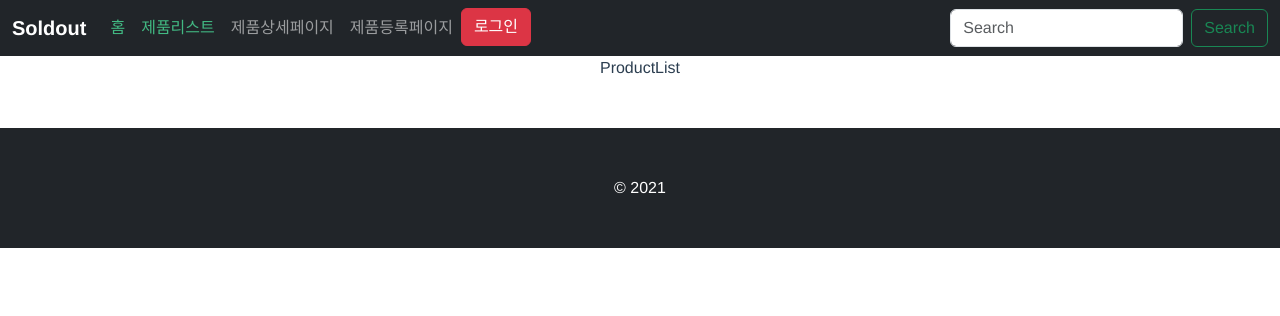
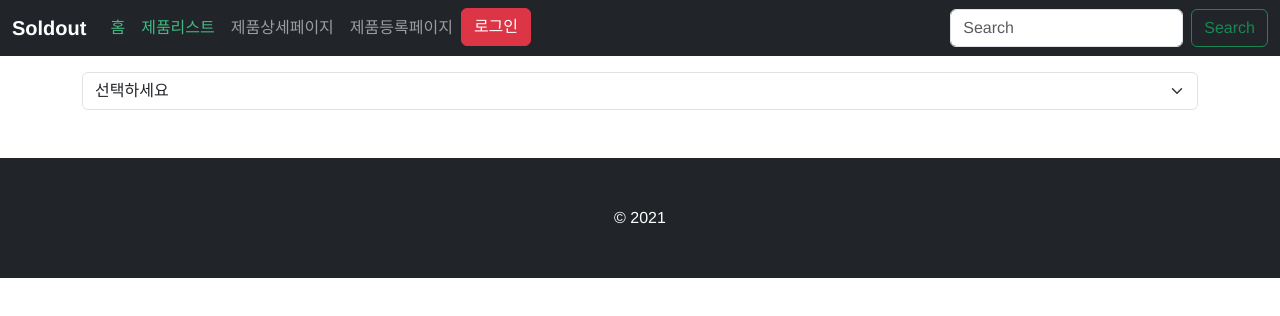
Before and after one commit to Namani31/vue-mini-shop, a Vue app: page / in a window 1280 px wide. Shown: the top 316 px of the page. Built offline with nearby package versions, Linux system fonts and the light colour scheme.

Commit message:
Feat: 카테고리 선택박스 생성

```diff
--- a/src/store.js
+++ b/src/store.js
@@ -9,7 +9,24 @@ const store = createStore({
         hardcodeUser: {
             username: 'admin',
             password: '1234',
-        }
+        },
+        productList: [
+            { id: 1, product_name: '게이밍 노트북', path: 'gaming-laptop.jpg', category1: '전자기기', category2: '노트북', category3: '게이밍', product_price: 1200000 },
+            { id: 2, product_name: '4K 모니터', path: '4k-monitor.jpg', category1: '전자기기', category2: '모니터', category3: '4K', product_price: 450000 },
+            { id: 3, product_name: '무선 마우스', path: 'wireless-mouse.jpg', category1: '전자기기', category2: 'PC용품', category3: '무선', product_price: 30000 },
+            { id: 4, product_name: '울트라북', path: 'ultrabook.jpg', category1: '전자기기', category2: '노트북', category3: '울트라북', product_price: 1500000 },
+            { id: 5, product_name: 'Curved 모니터', path: 'curved-monitor.jpg', category1: '전자기기', category2: '모니터', category3: 'Curved', product_price: 600000 },
+            { id: 6, product_name: '유선 키보드', path: 'wired-keyboard.jpg', category1: '전자기기', category2: 'PC용품', category3: '유선', product_price: 20000 },
+            { id: 7, product_name: '게이밍 마우스', path: 'gaming-mouse.jpg', category1: '전자기기', category2: 'PC용품', category3: '게이밍', product_price: 50000 },
+            { id: 8, product_name: '아이패드', path: 'ipad.jpg', category1: '전자기기', category2: '노트북', category3: '아이패드', product_price: 600000 },
+            { id: 9, product_name: 'HD 모니터', path: 'hd-monitor.jpg', category1: '전자기기', category2: '모니터', category3: 'HD', product_price: 300000 },
+            { id: 10, product_name: '무선 키보드', path: 'wireless-keyboard.jpg', category1: '전자기기', category2: 'PC용품', category3: '무선', product_price: 25000 },
+            { id: 11, product_name: '노트북 가방', path: 'laptop-bag.jpg', category1: '액세서리', category2: 'PC용품', category3: '노트북', product_price: 70000 },
+            { id: 12, product_name: '1080p 모니터', path: '1080p-monitor.jpg', category1: '전자기기', category2: '모니터', category3: '1080p', product_price: 400000 },
+            { id: 13, product_name: '모니터 스탠드', path: 'monitor-stand.jpg', category1: '액세서리', category2: 'PC용품', category3: '모니터', product_price: 35000 },
+            { id: 14, product_name: '게이밍 헤드셋', path: 'gaming-headset.jpg', category1: '전자기기', category2: 'PC용품', category3: '게이밍', product_price: 80000 },
+            { id: 15, product_name: '노트북 쿨러', path: 'laptop-cooler.jpg', category1: '전자기기', category2: 'PC용품', category3: '노트북', product_price: 50000 }
+          ]
     },
     mutations: {
         setUser(state, user) {
--- a/src/views/ProductList.vue
+++ b/src/views/ProductList.vue
@@ -1,38 +1,25 @@
 <template>
-  <div class="">
-    ProductList
-  </div>
+  <main class="mt-3">
+    <div class="container">
+      <div class="col-12">
+        <!-- 카테고리 선택박스 -->
+        <select class="form-select" id="">
+          <option value="">선택하세요</option>
+          <option value="노트북">노트북</option>
+          <option value="모니터">모니터</option>
+          <option value="PC용품">PC용품</option>
+        </select>
+      </div>
+    </div>
+  </main>
 </template>
 
 <script>
 export default {
-  name: 'ProductList',
-  components: {
-
-  },
-  data() {
-    return {
-
-    };
-  },
-  setup() {
-
-  },
-  created() {
-
-  },
-  mounted() {
-
-  },
-  unmounted() {
-
-  },
-  methods: {
-
-  }
+  name: "ProductList",
+  components: {},
+  methods: {},
 };
 </script>
 
-<style scoped>
-
-</style>
+<style scoped></style>
```
